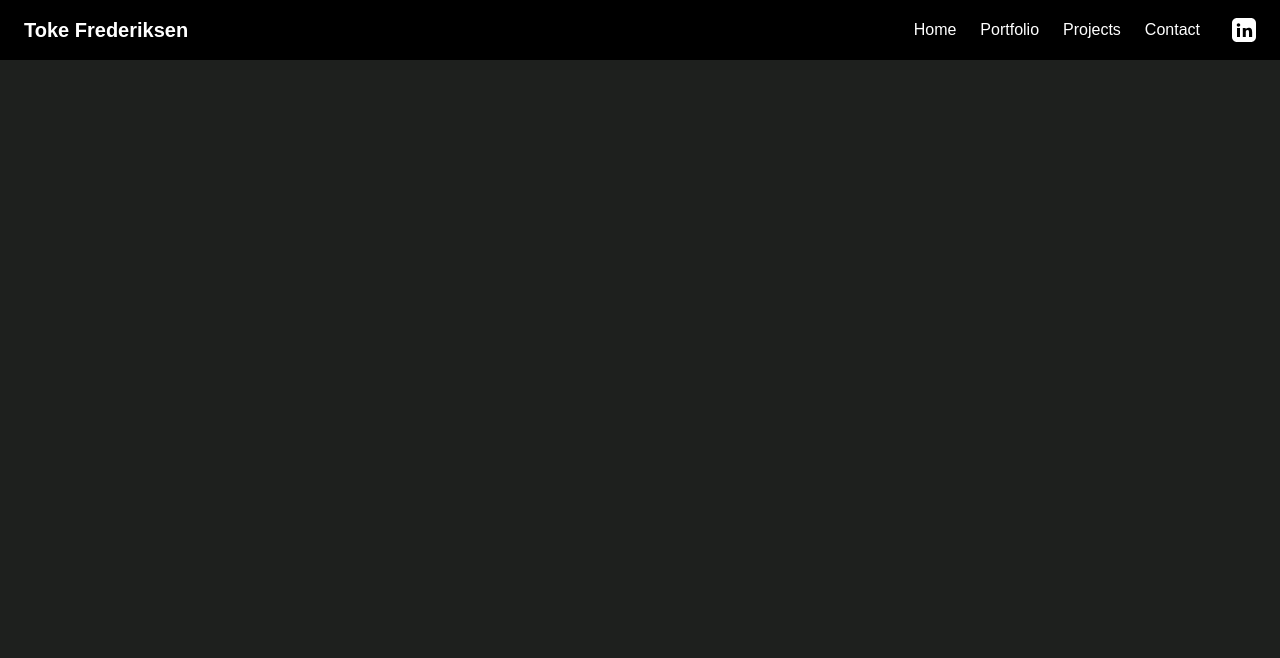
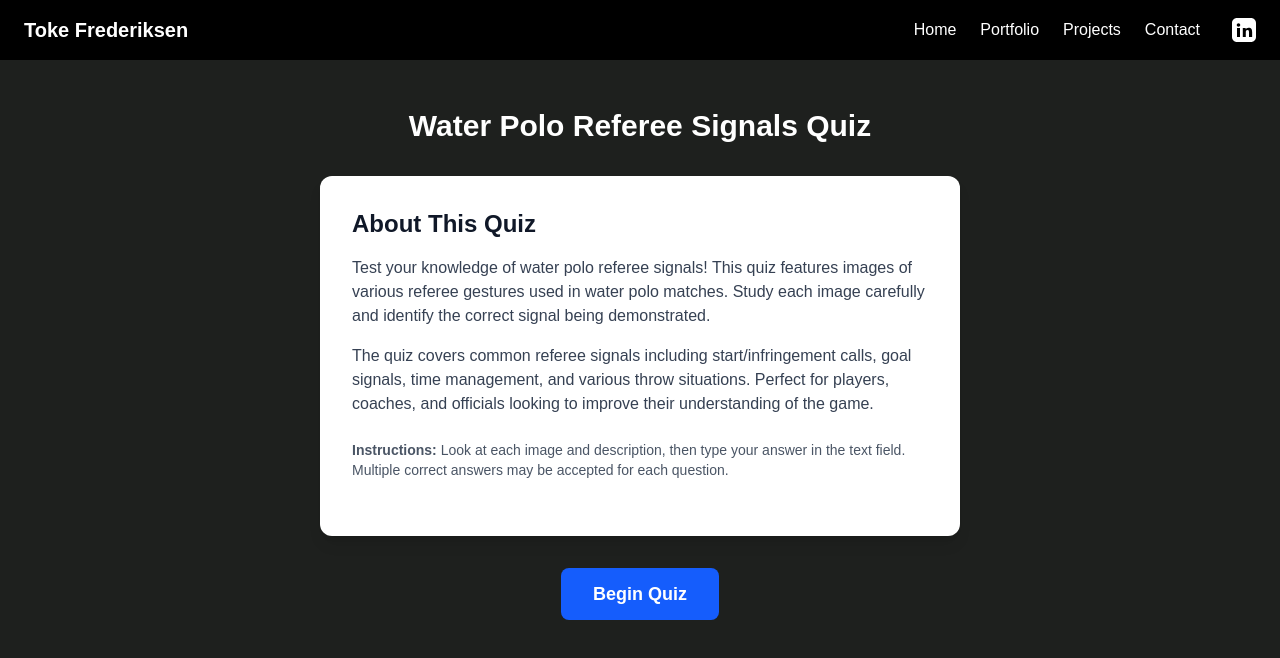
Before and after one commit to TokeF/tokef.github.io, a Next.js app: page /polo-quizz in a window 1280 px wide. Shown: the top 658 px of the page. Built offline with nearby package versions, Linux system fonts and the light colour scheme.

Commit message:
generate quizz form

```diff
--- a/src/app/polo-quizz/page.tsx
+++ b/src/app/polo-quizz/page.tsx
@@ -1,7 +1,10 @@
+"use client";
+import { useState } from "react";
+
 export interface QuizQuestion {
   image: string;
   description: string;
-  answers: string[]; // Accept multiple correct answers
+  answers: string[];
 }
 
 export const quizQuestions: QuizQuestion[] = [
@@ -10,11 +13,6 @@ export const quizQuestions: QuizQuestion[] = [
     description:
       "Arm forward and bent upwards with palm open and facingsideways head level.",
     answers: ["Start", "Infringement"],
-  },
-  {
-    image: "/assets/polo-quizz/main01_part01.png",
-    description: "",
-    answers: [],
   },
   {
     image: "/assets/polo-quizz/main01_part02.png",
@@ -38,13 +36,13 @@ export const quizQuestions: QuizQuestion[] = [
   },
   {
     image: "/assets/polo-quizz/main01_part05.png",
-    description: "",
-    answers: [],
+    description: "Point at sideline. Other arm showing direction of play.",
+    answers: ["SIDELINE THROW", "CORNER THROW", "CORNER", "SIDELINE"],
   },
   {
     image: "/assets/polo-quizz/main02_part01.png",
-    description: "Point at sideline. Other arm showing direction of play.",
-    answers: ["SIDELINE THROW", "CORNER THROW", "CORNER", "SIDELINE"],
+    description: "",
+    answers: [],
   },
   {
     image: "/assets/polo-quizz/main02_part02.png",
@@ -118,4 +116,159 @@ export const quizQuestions: QuizQuestion[] = [
   },
 ];
 
-export default function Page() {}
+export default function Page() {
+  const [started, setStarted] = useState(false);
+  const [currentQuestion, setCurrentQuestion] = useState(0);
+  const [userAnswers, setUserAnswers] = useState<string[]>([]);
+  const [currentAnswer, setCurrentAnswer] = useState("");
+
+  // Filter out questions with empty descriptions for the quiz
+  const validQuestions = quizQuestions.filter(
+    (q) => q.description.trim() !== ""
+  );
+
+  const handleNext = () => {
+    const updatedAnswers = [...userAnswers];
+    updatedAnswers[currentQuestion] = currentAnswer;
+    setUserAnswers(updatedAnswers);
+
+    // Move to next question or finish quiz
+    if (currentQuestion < validQuestions.length - 1) {
+      setCurrentQuestion(currentQuestion + 1);
+      setCurrentAnswer(userAnswers[currentQuestion + 1] || "");
+    } else {
+      alert("Quiz completed!");
+    }
+  };
+
+  const handlePrevious = () => {
+    if (currentQuestion > 0) {
+      // Save current answer
+      const updatedAnswers = [...userAnswers];
+      updatedAnswers[currentQuestion] = currentAnswer;
+      setUserAnswers(updatedAnswers);
+
+      setCurrentQuestion(currentQuestion - 1);
+      setCurrentAnswer(userAnswers[currentQuestion - 1] || "");
+    }
+  };
+
+  const startQuiz = () => {
+    setStarted(true);
+    setCurrentQuestion(0);
+    setUserAnswers([]);
+    setCurrentAnswer("");
+  };
+
+  if (!started) {
+    return (
+      <main className="max-w-2xl mx-auto px-4 py-12">
+        <h1 className="text-3xl font-bold mb-8 text-center text-white">
+          Water Polo Referee Signals Quiz
+        </h1>
+
+        <div className="bg-white rounded-xl shadow-lg p-8 mb-8">
+          <h2 className="text-2xl font-bold mb-4 text-gray-900">
+            About This Quiz
+          </h2>
+          <p className="text-gray-700 mb-4">
+            Test your knowledge of water polo referee signals! This quiz
+            features images of various referee gestures used in water polo
+            matches. Study each image carefully and identify the correct signal
+            being demonstrated.
+          </p>
+          <p className="text-gray-700 mb-6">
+            The quiz covers common referee signals including start/infringement
+            calls, goal signals, time management, and various throw situations.
+            Perfect for players, coaches, and officials looking to improve their
+            understanding of the game.
+          </p>
+          <p className="text-sm text-gray-600 mb-6">
+            <strong>Instructions:</strong> Look at each image and description,
+            then type your answer in the text field. Multiple correct answers
+            may be accepted for each question.
+          </p>
+        </div>
+
+        <div className="text-center">
+          <button
+            onClick={startQuiz}
+            className="bg-blue-600 hover:bg-blue-700 text-white font-bold py-3 px-8 rounded-lg text-lg transition-colors"
+          >
+            Begin Quiz
+          </button>
+        </div>
+      </main>
+    );
+  }
+
+  const question = validQuestions[currentQuestion];
+
+  return (
+    <main className="max-w-2xl mx-auto px-4 py-12">
+      <div className="mb-4 text-center">
+        <span className="text-white text-sm">
+          Question {currentQuestion + 1} of {validQuestions.length}
+        </span>
+      </div>
+
+      <div className="bg-white rounded-xl shadow-lg p-8">
+        <div className="mb-6 text-center">
+          <img
+            src={question.image}
+            alt={`Water polo referee signal ${currentQuestion + 1}`}
+            className="max-w-full h-auto mx-auto rounded-lg shadow-md"
+            style={{ maxHeight: "400px" }}
+          />
+        </div>
+
+        <div className="mb-6">
+          <h2 className="text-xl font-semibold mb-3 text-gray-900">
+            What referee signal is being shown?
+          </h2>
+          <p className="text-gray-700 mb-4">
+            <strong>Description:</strong> {question.description}
+          </p>
+        </div>
+
+        {/* Answer Input */}
+        <div className="mb-6">
+          <label
+            htmlFor="answer"
+            className="block text-sm font-medium text-gray-700 mb-2"
+          >
+            Your Answer:
+          </label>
+          <input
+            type="text"
+            id="answer"
+            value={currentAnswer}
+            onChange={(e) => setCurrentAnswer(e.target.value)}
+            className="w-full px-3 py-2 border border-gray-300 rounded-md focus:outline-none focus:ring-2 focus:ring-blue-500 focus:border-transparent"
+            placeholder="Enter your answer..."
+          />
+        </div>
+
+        {/* Navigation Buttons */}
+        <div className="flex justify-between">
+          <button
+            onClick={handlePrevious}
+            disabled={currentQuestion === 0}
+            className="px-4 py-2 bg-gray-300 text-gray-700 rounded-md hover:bg-gray-400 disabled:opacity-50 disabled:cursor-not-allowed transition-colors"
+          >
+            Previous
+          </button>
+
+          <button
+            onClick={handleNext}
+            className="px-6 py-2 bg-blue-600 text-white rounded-md hover:bg-blue-700 transition-colors"
+          >
+            {currentQuestion === validQuestions.length - 1
+              ? "Finish Quiz"
+              : "Next"}
+          </button>
+        </div>
+      </div>
+    </main>
+  );
+}
```
Also changed, not shown: public/assets/polo-quizz/main01_part03.png (added).
